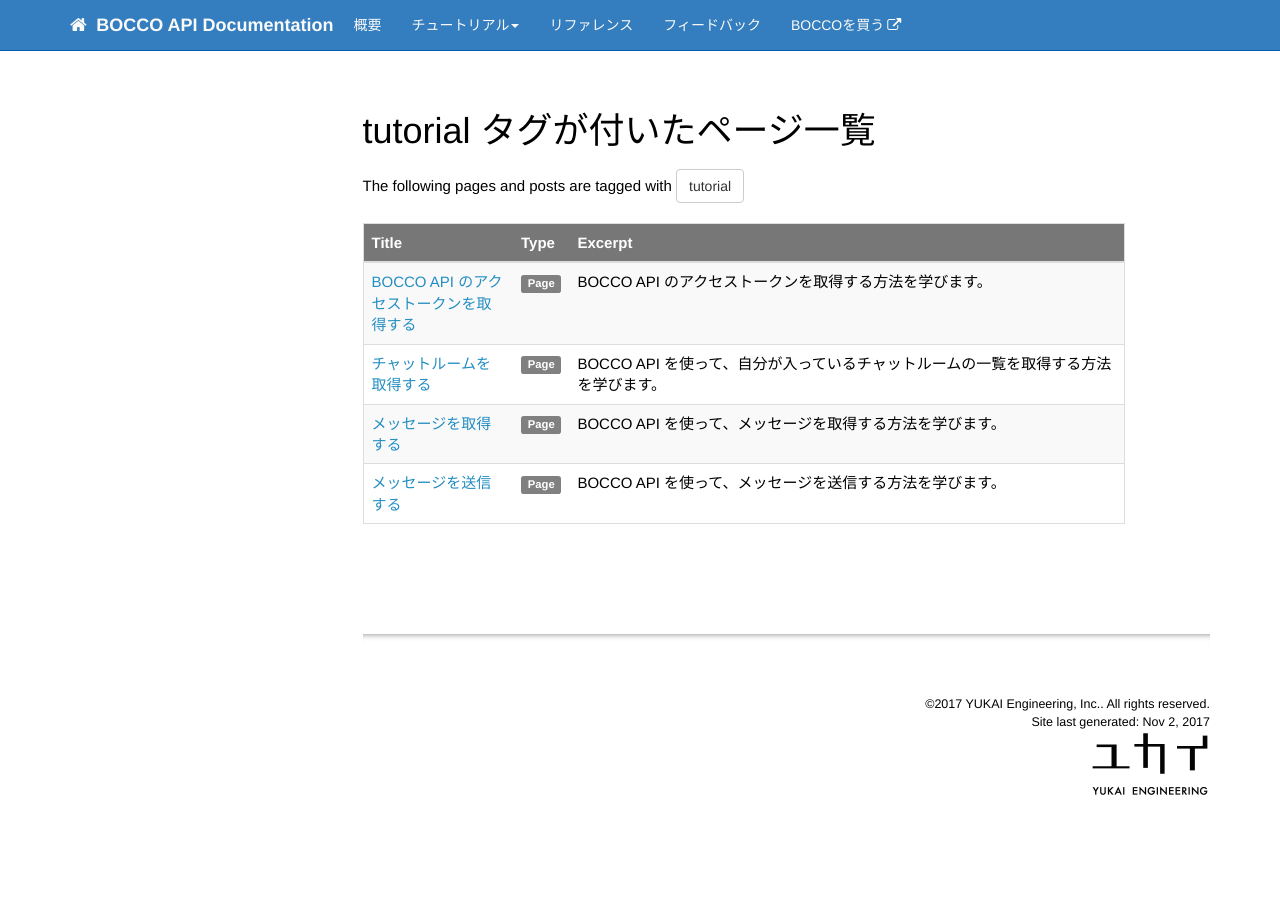
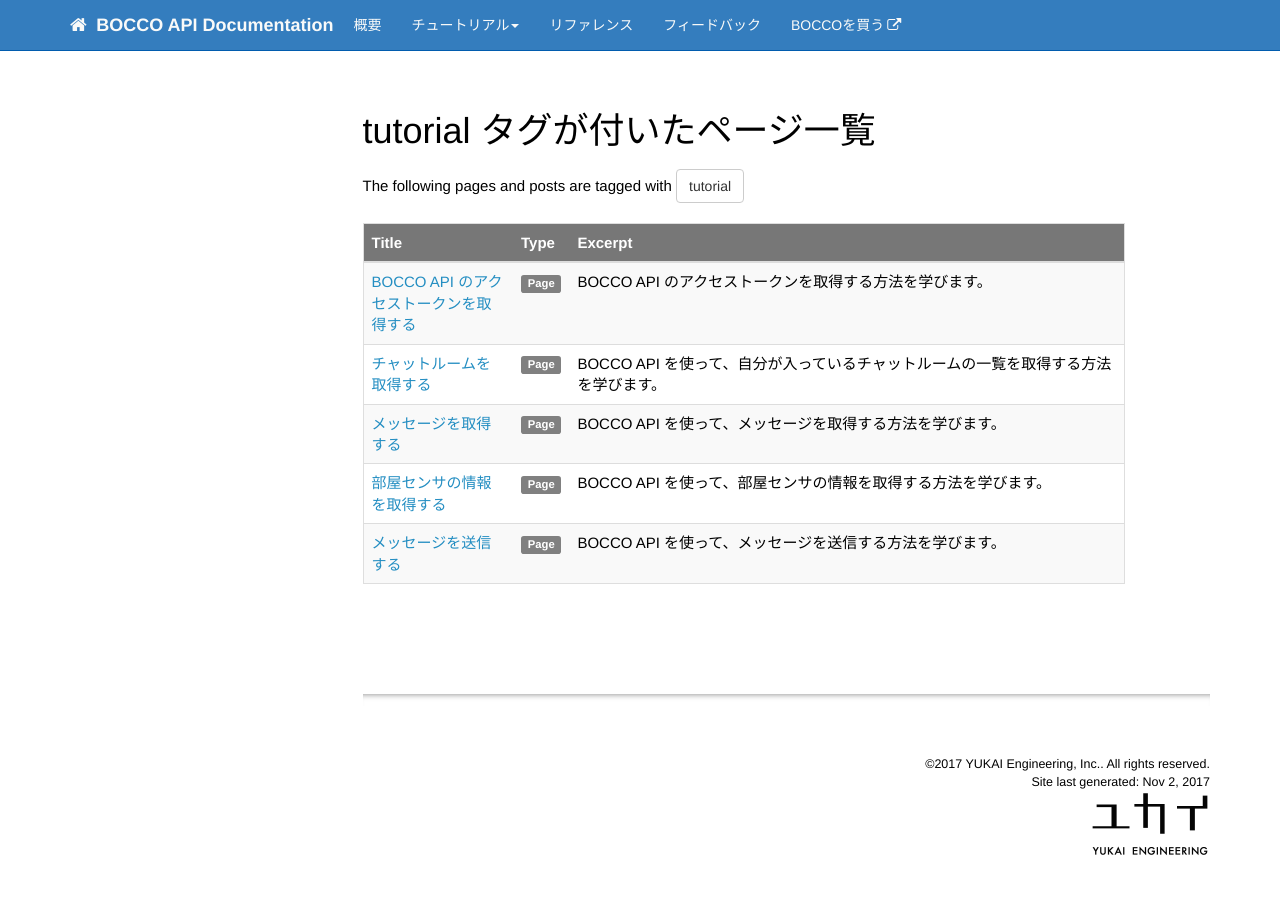
Before and after one commit to YUKAI/bocco-api-docs, a Jekyll site: the page built from pages/tags/tag_tutorial.md, in a window 1280 px wide. Built offline with Jekyll 4.4.1, drawn with Linux system fonts in a browser that asks for light colours; nearby versions of some CDN libraries; comment, search, counter and statistics services are not loaded; some of the changed lines change nothing that is shown.

Commit message:
add room sensors api tutorial

````diff
--- a/_data/topnav.yml
+++ b/_data/topnav.yml
@@ -16,6 +16,8 @@
           url: /post_message.html
         - title: メッセージを取得する
           url: /get_messages.html
+        - title: 部屋センサの情報を取得する
+          url: /get_room_sensors_messages.html
 
     - title: リファレンス
       url: /reference.html
--- a/pages/reference/index.md
+++ b/pages/reference/index.md
@@ -476,6 +476,9 @@
 + room_id (必須, string, `E7607BA3-2AA0-4DEB-8959-XXXXXXXXXXXX`) ... チャットルームのUUID。
 + sensor_id (必須, string, `6ac61cf0-XXXX-XXXX-XXXX-XXXXXXXXXXXX`) ... 部屋センサのUUID。
 
+`room_id`、`sensors_id`については、[チャットルームの取得](/reference.html#get-roomsjoined) より取得できます。
+また、[チュートリアル(部屋センサの情報を取得する)](/get_room_sensors_messages.html)も合わせてご参照ください。
+
 #### クエリストリング
 
 + access_token (必須, string, `x2c4sjxacw4tq72q5h9vrsgjbcz3p55ixxxxxxxxxxxxxxxxxxxxxxxxxxxxxxxx`) ... 取得したアクセストークン。
--- /dev/null
+++ b/pages/tutorial/get_room_sensors_messages.md
@@ -0,0 +1,195 @@
+---
+title: 部屋センサの情報を取得する
+keywords: BOCCO API, リファレンス, BOCCO, 部屋センサ
+last_updated: November 2, 2017
+tags: [tutorial]
+toc_at_sidebar: true
+permalink: /get_room_sensors_messages.html
+folder: tutorial
+summary: BOCCO API を使って、部屋センサの情報を取得する方法を学びます。
+---
+
+## 準備
+
+### アクセストークンの取得
+
+API リクエストに、 `access_token` が必要です。
+[アクセストークンの取得](/get_access_token.html) の手順に従い、`access_token` を事前に取得してください。
+
+### room_id、sensor_id の取得
+
+部屋センサが結びついているチャットルームを指定するために、 `room_id` が必要です。また，部屋センサを指定するために、 `sensor_id` が必要です．
+
+[チャットルームの取得](/get_joined_rooms.html) の手順に従いチャットルームの情報を取得し、チャットルームの `uuid` (以後 `room_id` として使う)と
+部屋センサの `uuid` (以後 `sensor_id` として使う)を事前に取得してください．
+
+例として、下記のようなチャットルームの情報が取得できた場合、 `room_id`は2行目の `WWWWWW-XXXXXXX-YYYYYY-ZZZZZ`、
+`sensor_id` は41行目の `AAAAAAA-BBBB-CCCC-DDDDDDD` となります。
+
+```json
+{
+        "uuid": "WWWWWW-XXXXXXX-YYYYYY-ZZZZZ", # チャットルームのID
+        "name": "BOCCO house",
+        "updated_at": "2017-11-02T07:03:26Z",
+        "background_image": "",
+        "members": [
+            {
+                "user": {
+                    "uuid": "XXXXXXXXX-XXXXXXXXX-XXXXXXXX-XXXXXXXX",
+                    "user_type": "human",
+                    "official": false,
+                    "nickname": "Yukai Taro",
+                    "icon": "https://api.bocco.me/alpha/users/XXXX.png",
+                    "seller": ""
+                },
+                "joined_at": "2017-11-02T07:00:46Z",
+                "read_id": 2930642
+            },
+            {
+                "user": {
+                    "uuid": "YYYYYY-YYYYYYYYY-YYYYYYYY-YYYYYYYYy",
+                    "user_type": "bocco",
+                    "official": false,
+                    "nickname": "BOCCO",
+                    "icon": "",
+                    "seller": "dmm"
+                },
+                "joined_at": "2017-11-02T06:59:20Z",
+                "read_id": 0
+            }
+        ],
+        "messages": [
+            {
+            .
+            .
+            .
+            }
+        ],
+        "sensors": [
+            {
+                "uuid": "AAAAAAA-BBBB-CCCC-DDDDDDD", # 部屋センサのID
+                "user_type": "sensor_room", # 部屋センサ
+                "official": false,
+                "nickname": "Room Sensor",
+                "icon": "",
+                "seller": "",
+                "address": "ffffff"
+            }
+        ]
+    },
+.
+.
+.
+```
+
+## リクエスト
+
+curlを使った場合のリクエスト例です。
+
+`room_id` として、準備で取得した `WWWWWW-XXXXXXX-YYYYYY-ZZZZZ` を使います。
+`sensor_id` として、同じく準備で取得した `AAAAAAA-BBBB-CCCC-DDDDDDD` を使います。
+
+リクエストBody
+
+- access_token : 取得したアクセストークン。
+
+```bash
+curl -i "https://api.bocco.me/alpha/rooms/WWWWWW-XXXXXXX-YYYYYY-ZZZZ/sensor_environments/AAAAAAA-BBBB-CCCC-DDDDDDD?access_token=68b02edexxxxxxxxxxxxxxxxxxxxxx"
+```
+
+## レスポンス
+
+### 成功
+
+正しい情報で送信すれば、JSONで部屋センサ情報オブジェクトの配列が返ってきます。
+
+レスポンスHeaders
+
+```
+HTTP/1.1 200 OK
+Server: Cowboy
+Connection: keep-alive
+Content-Type: application/json; charset=utf-8
+Vary: Accept-Encoding
+Date: Thu, 02 Nov 2017 08:30:42 GMT
+Transfer-Encoding: chunked
+Via: 1.1 vegur
+```
+
+レスポンスBody
+
+```json
+[
+    {
+        "id": 944053,
+        "unique_id": "d88a4489-d1c5-40d1-9584-c6e6cbcc4c87",
+        "created_at": "2017-11-02T07:08:01Z",
+        "illuminance": 5.12,
+        "temperature": 24,
+        "humidity": 48
+    },
+    {
+        "id": 944018,
+        "unique_id": "69932fc7-efb0-4a98-9ecf-80a48b4fd16a",
+        "created_at": "2017-11-02T07:03:26Z",
+        "illuminance": 5.12,
+        "temperature": 24,
+        "humidity": 49
+    },
+    .
+    .
+    .
+```
+
+### 失敗
+
+`room_id`、`sensor_id`が間違っていると，404が返ります。
+
+レスポンスHeaders
+
+```
+HTTP/1.1 404 Not Found
+Server: Cowboy
+Connection: keep-alive
+Content-Type: application/json; charset=utf-8
+Vary: Accept-Encoding
+Date: Thu, 02 Nov 2017 08:35:04 GMT
+Content-Length: 37
+Via: 1.1 vegur
+```
+
+レスポンスBody
+
+```
+{
+    "code" : 404001,
+    "message" : "Not Found"
+}
+```
+
+`access_token` が間違っていると、401が返ります。
+
+レスポンスHeaders
+
+```
+HTTP/1.1 401 Unauthorized
+Server: Cowboy
+Connection: keep-alive
+Content-Type: application/json; charset=utf-8
+Vary: Accept-Encoding
+Date: Thu, 08 Sep 2016 09:03:25 GMT
+Content-Length: 43
+Via: 1.1 vegur
+```
+
+レスポンスBody
+
+```json
+{
+    "code" : 401001,
+    "message" : "認証エラー"
+}
+```
+
+これで「部屋センサの情報を取得する」のチュートリアルを終わります。
+さらに詳細が知りたい場合は、[リファレンス(部屋センサの情報取得)](/reference.html#get-alpharoomsroomidsensorenvironmentssensorid) をご覧ください。
````
